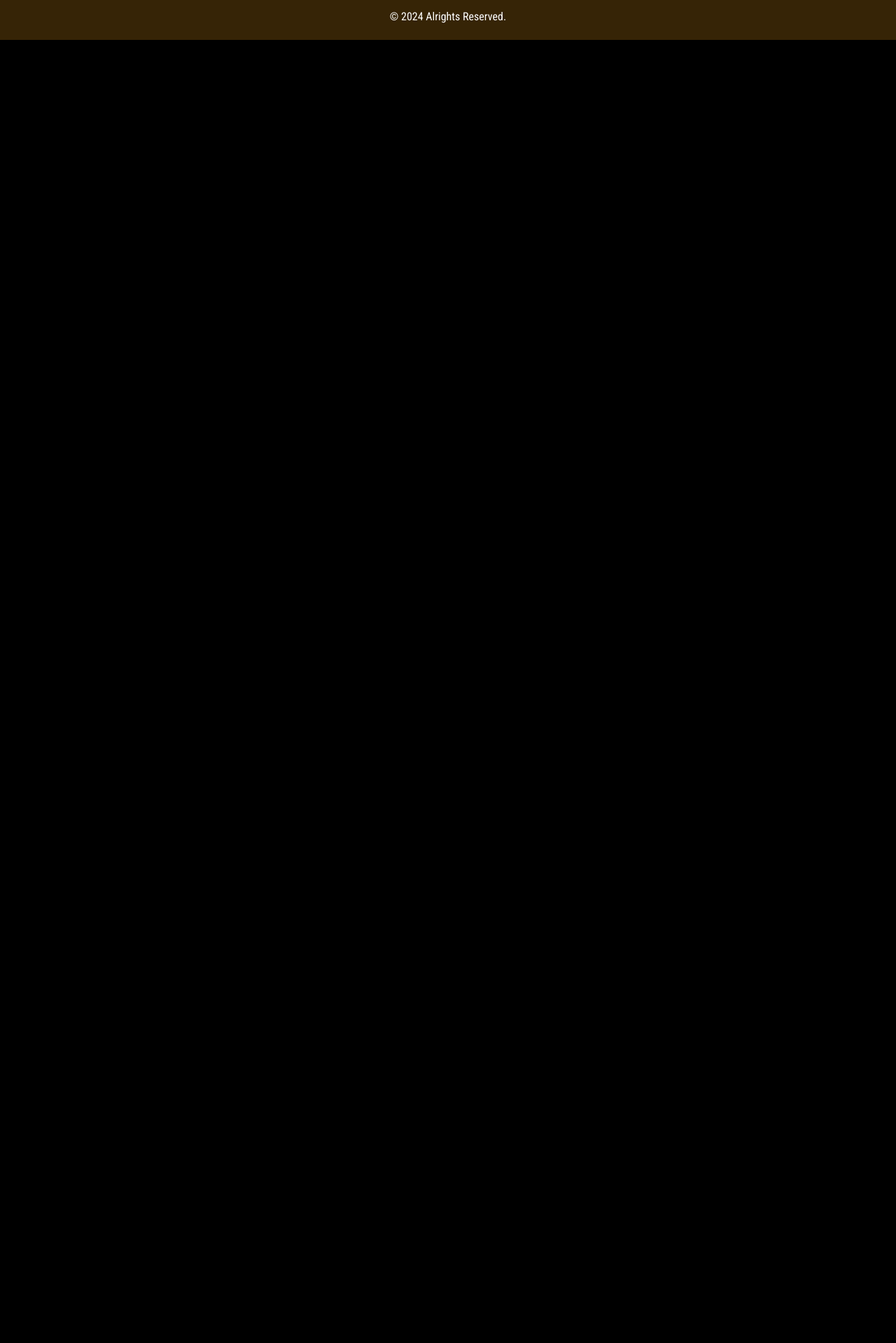
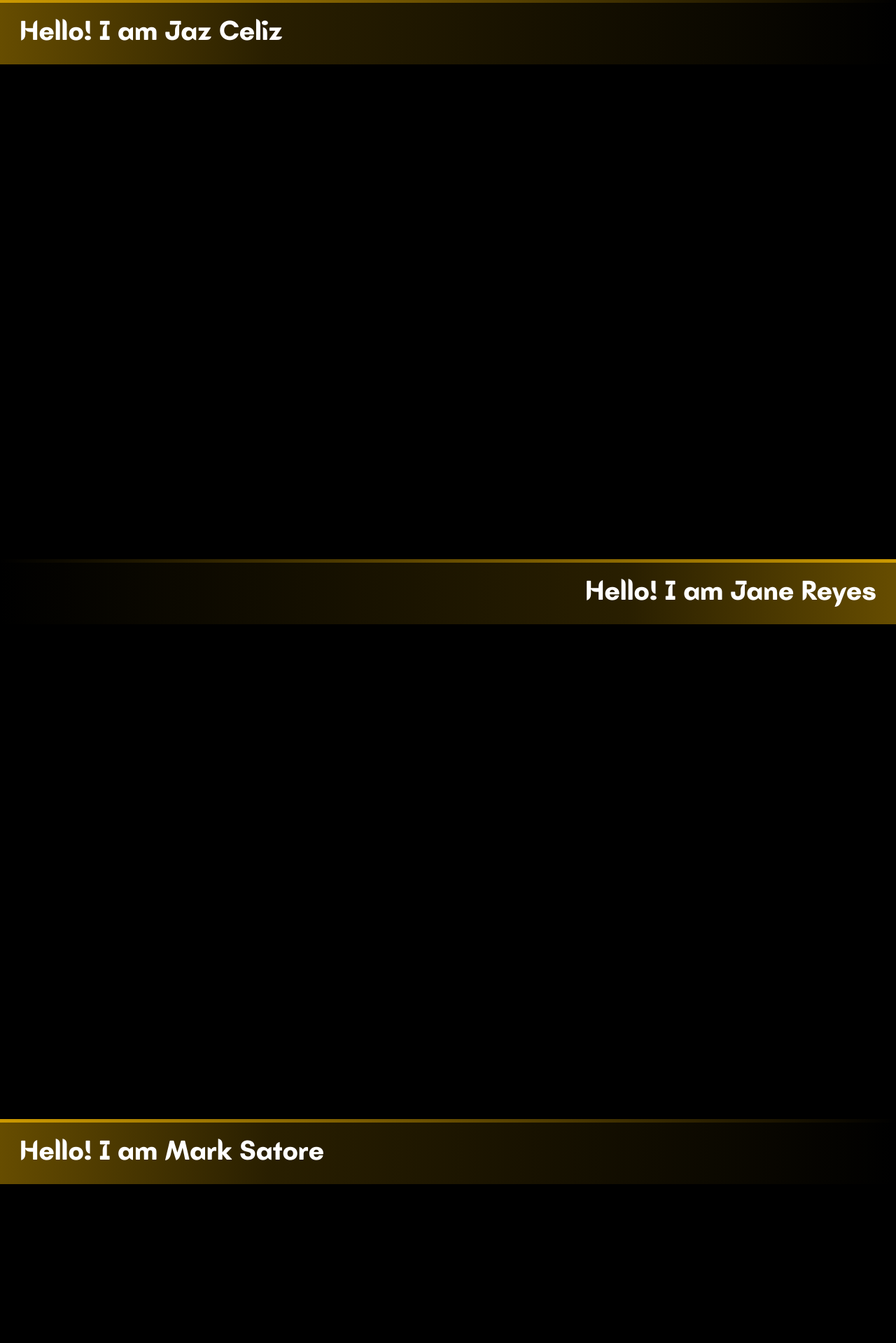
Before and after one commit to Nthnnn26/malolos.museum.io, a PHP site: page /team.html in a window 1280 px wide. Shown: the part 872-2791 px from the top of the page at 70% size. Before the commit the page ends 929 px from the top, so only its background shows below. Run offline with PHP 8.4, Linux system fonts and the light colour scheme; grey boxes are pictures that could not be loaded.

Commit message:
Add files via upload

```diff
--- a/exhibit-gallery.html
+++ b/exhibit-gallery.html
@@ -65,7 +65,7 @@
         </div>
 
 
-        <footer>
+        <footer class="line-top">
             <p class="text-center text-white fs-6">© 2024 Alrights Reserved.</p>
         </footer>
         <script src="script/main.js"></script>
--- a/style/style.css
+++ b/style/style.css
@@ -19,11 +19,11 @@ body {
     /*display: none;*/
 }
 h1 {
-    font-size: 2.5em;
+    font-size: 2.3em;
     font-family: 'Batangas', sans-serif;
 }
 h2 {
-    font-size: 2em;
+    font-size: 1.8em;
     font-family: 'Batangas', sans-serif;
 }
 p {
@@ -153,10 +162,33 @@ header {
     transform: translateY(0px);
     opacity: 1;
 }
-.linear-border {
+.line-bot {
     border-bottom: 3px solid;
     border-image: linear-gradient(to right, rgba(97, 62, 10, 0), #CC9900, rgba(97, 62, 10, 0));
     border-image-slice: 1;
+}
+.line-top {
+    border-top: 3px solid;
+    border-image: linear-gradient(to right, rgba(97, 62, 10, 0), #CC9900, rgba(97, 62, 10, 0));
+    border-image-slice: 1;
+}
+.fade-top-left {
+    border-top: 5px solid;
+    border-image: linear-gradient(to right, #CC9900, #000000) 1;
+}
+.fade-top-right {
+    border-top: 5px solid;
+    border-image: linear-gradient(to left, #CC9900, #000000) 1;
+}
+.name-container-left {
+    width: 100%;
+    height: auto;
+    background: linear-gradient(to right, rgba(204, 153, 0, 0.5) 0%, rgba(204, 153, 0, 0.2) 30%, #000000 100%);
+}
+.name-container-right {
+    width: 100%;
+    height: auto;
+    background: linear-gradient(to left, rgba(204, 153, 0, 0.5) 0%, rgba(204, 153, 0, 0.2) 30%, #000000 100%);
 }
 .container-btn {
     position: relative;
--- a/team.html
+++ b/team.html
@@ -14,7 +14,7 @@
 
     <body>
         <header>
-            <nav class="navbar navbar-expand-lg linear-border" style="background-color: #362406;">
+            <nav class="navbar navbar-expand-lg line-bot" style="background-color: #362406;">
                 <a href="#" class="navbar-brand fs-3 ms-3 text-white" style="font-family: 'Batangas', sans-serif;">Malolos Museum</a>
                 <button class="navbar-toggler border-1 me-2" type="button" data-bs-toggle="collapse" data-bs-target="#btn">
                     <svg xmlns="http://www.w3.org/2000/svg" width="22" height="22" fill="#FFFFFF" class="bi bi-list" viewBox="0 0 16 16">
@@ -44,7 +44,7 @@
         </header>
 
         <div class="container-fluid d-flex justify-content-center align-items-center vh-100 bg-black">
-            <div class="container row d-flex justify-content-end">
+            <div class="container row d-flex justify-content-end reveal">
                 <div class="d-flex justify-content-end">
                     <h1 class="p-3 text-white text-right">Behind The Malolos Journey</h1>
                 </div>
@@ -96,11 +96,42 @@
                     <button type="button" class="btn-brown btn-lg">FEED BACK</button>
                 </div>
             </div>
+        </div>
 
+        <div class="container-fluid vh-100 bg-black">
+            <div class="row d-flex justify-content-center fade-top-left reveal">
+                <div class="name-container-left">
+                    <h1 class="text-white p-3">Hello! I am Jaz Celiz</h1>
+                </div>
+            </div>
+        </div>
+
+        <div class="container-fluid vh-100 bg-black">
+            <div class="row d-flex justify-content-center fade-top-right reveal">
+                <div class="name-container-right">
+                    <h1 class="d-flex justify-content-end text-white p-3">Hello! I am Jane Reyes</h1>
+                </div>
+            </div>
+        </div>
+
+        <div class="container-fluid vh-100 bg-black">
+            <div class="row d-flex justify-content-center fade-top-left reveal">
+                <div class="name-container-left">
+                    <h1 class="text-white p-3">Hello! I am Mark Satore</h1>
+                </div>
+            </div>
+        </div>
+
+        <div class="container-fluid vh-100 bg-black">
+            <div class="row d-flex justify-content-center fade-top-right reveal">
+                <div class="name-container-right">
+                    <h1 class="d-flex justify-content-end text-white p-3">Hello! I am Jacob Sabio</h1>
+                </div>
+            </div>
         </div>
 
 
-        <footer>
+        <footer class="line-top">
             <p class="text-center text-white fs-6 mt-2">© 2024 Alrights Reserved.</p>
         </footer>
         <script src="script/main.js"></script>
--- a/timeline.html
+++ b/timeline.html
@@ -14,7 +14,7 @@
 
     <body>
         <header>
-            <nav class="navbar navbar-expand-lg linear-border" style="background-color: #362406;">
+            <nav class="navbar navbar-expand-lg line-bot" style="background-color: #362406;">
                 <a href="#" class="navbar-brand fs-3 ms-3 text-white" style="font-family: 'Batangas', sans-serif;">Malolos Museum</a>
                 <button class="navbar-toggler border-1 me-2" type="button" data-bs-toggle="collapse" data-bs-target="#btn">
                     <svg xmlns="http://www.w3.org/2000/svg" width="22" height="22" fill="#FFFFFF" class="bi bi-list" viewBox="0 0 16 16">
@@ -46,7 +46,7 @@
 
 
 
-        <footer>
+        <footer class="line-top">
             <p class="text-center text-white fs-6">© 2024 Alrights Reserved.</p>
         </footer>
         <script src="script/main.js"></script>
```
Also changed, not shown: other parts of style/style.css (+54 -24 lines), education-and-resources.html (+2 -5 lines), home.html (+6 -6 lines), index.html (added, +44 -0 lines).
